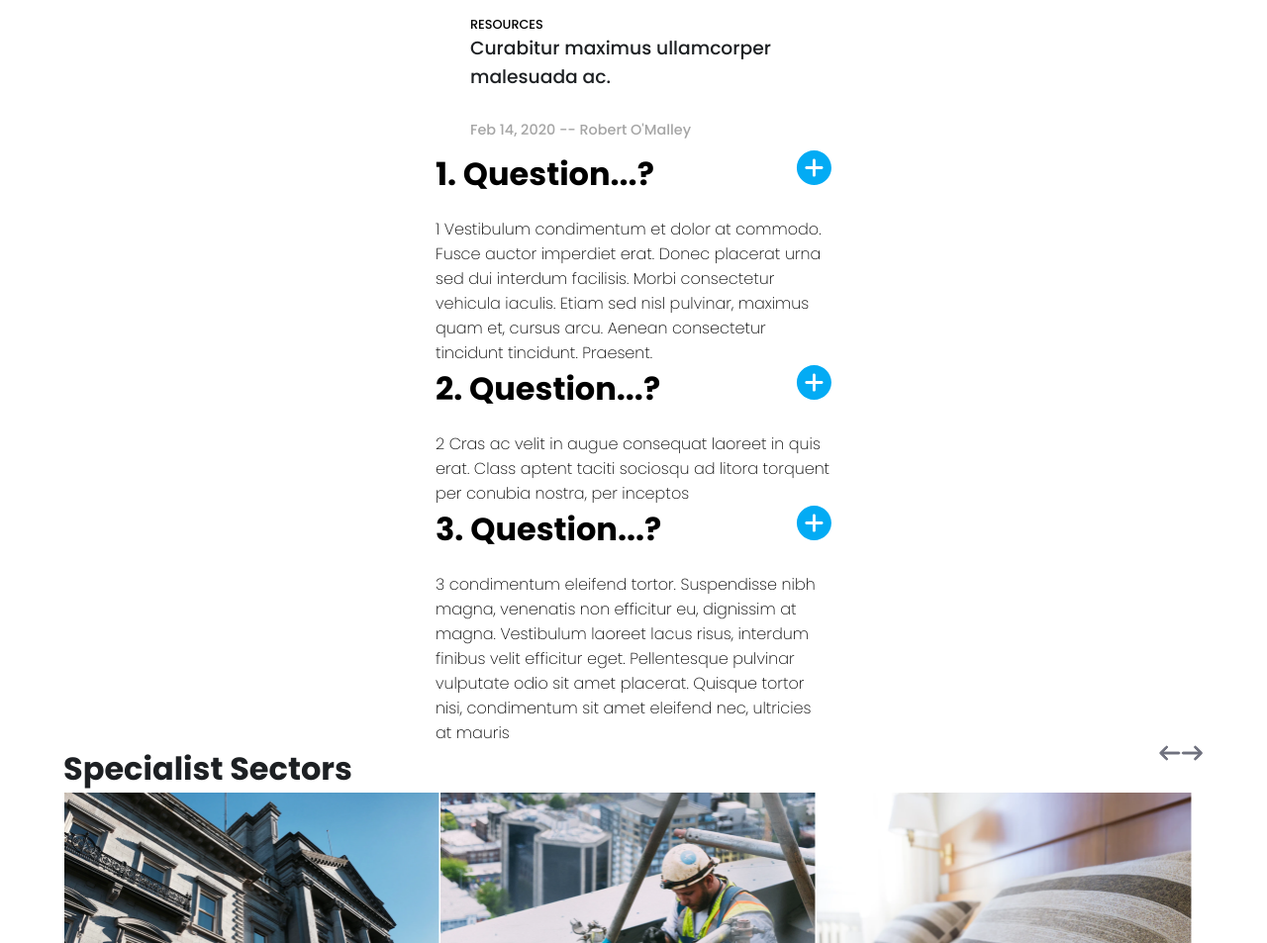
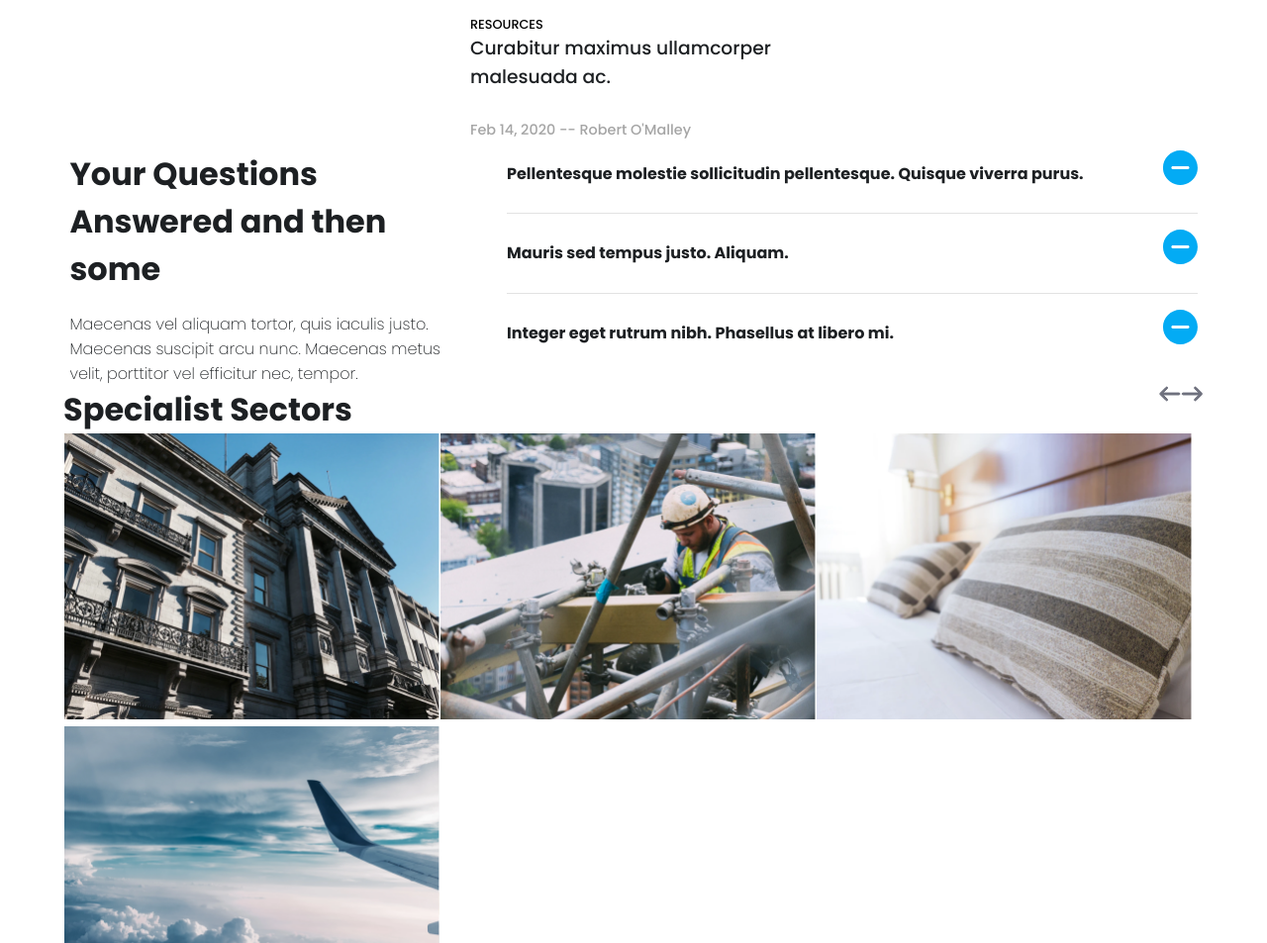
Before and after one commit to starchcode/test_internship, a plain HTML site: page index.html in a window 1280 px wide. Shown: the part 2619-3572 px from the top of the page at 99% size. Drawn offline with nearby package versions, Linux system fonts and the light colour scheme.

Commit message:
faq nearly done and refactored

```diff
--- a/index.html
+++ b/index.html
@@ -151,35 +151,41 @@
     </div>
 
     <!-- FAQ -->
-    <div class="Qs box ">
-        <!-- <faq class="header">
-            <h2>qqqq</h2>
-            <p>dddd</p>
-        </faq> -->
+    <div class="Qs box flex">
+        <div class="faq-header">
+            <header>
+                <h1>Your Questions Answered and then some</h1>
+                <p>Maecenas vel aliquam tortor, quis iaculis justo. Maecenas suscipit arcu nunc. Maecenas metus velit, porttitor vel efficitur nec, tempor.
+                </p>
+            </header>
+        </div>
+        <div class='faq-content'>
             <article>
                 <button><img src="./img/open.svg" alt=""></button>
-            <h1>1. Question...? </h1>
+                <h4>Pellentesque molestie sollicitudin pellentesque. Quisque viverra purus.</h4>
                 <p>1 Vestibulum condimentum et dolor at commodo. Fusce auctor imperdiet erat. Donec placerat urna sed
                     dui interdum facilisis. Morbi consectetur vehicula iaculis. Etiam sed nisl pulvinar, maximus quam
                     et, cursus arcu. Aenean consectetur tincidunt tincidunt. Praesent.</p>
 
             </article>
+            <hr class="faqHr">
+            <article>
+                <button><img src="./img/open.svg" alt=""></button>
+                <h4>Mauris sed tempus justo. Aliquam.</h4>
+                <p>2 Cras ac velit in augue consequat laoreet in quis erat. Class aptent taciti sociosqu ad litora
+                    torquent per conubia nostra, per inceptos</p>
+            </article>
+            <hr class="faqHr">
 
             <article>
                 <button><img src="./img/open.svg" alt=""></button>
-            <h1>2. Question...? </h1>
-            <p>2 Cras ac velit in augue consequat laoreet in quis erat. Class aptent taciti sociosqu ad litora
-                torquent per conubia nostra, per inceptos</p>
-        </article>
-
-        <article>
-            <button><img src="./img/open.svg" alt=""></button>
-            <h1>3. Question...? </h1>
+                <h4>Integer eget rutrum nibh. Phasellus at libero mi.</h4>
                 <p>3 condimentum eleifend tortor. Suspendisse nibh magna, venenatis non efficitur eu, dignissim at
                     magna. Vestibulum laoreet lacus risus, interdum finibus velit efficitur eget. Pellentesque pulvinar
                     vulputate odio sit amet placerat. Quisque tortor nisi, condimentum sit amet eleifend nec, ultricies
                     at mauris</p>
             </article>
+        </div>
 
     </div>
 
--- a/index.js
+++ b/index.js
@@ -94,36 +94,44 @@ blogNav.forEach((nav, i) => {
 // END Blog Posts
 
 // FAQ
-const Qs = document.querySelector(".Qs");
+const Qs = document.querySelector(".faq-content");
 let articleStuff = {};
 
-Qs.addEventListener("click", (e) => {
-  let article = e.target.parentNode;
+const openCloseQs = e => {
+  let article;
+  !e.target ? article = e.parentNode: article = e.target.parentNode;
+  if(e.target &&  e.target.nodeName === 'IMG'){
+    article = e.target.parentNode.parentNode
+  }
+  p = article.childNodes[5];
 
-if(e.target.nodeName === 'IMG') article = e.target.parentNode.parentNode
-
-  if (!article.style.height) article.style.height = article.offsetHeight + "px";
+  if (!p.style.height) p.style.height = p.offsetHeight + "px";
 
   if (!articleStuff[article.childNodes[3].innerHTML]) {
-    articleStuff[article.childNodes[3].innerHTML] = article.offsetHeight;
-  }
+      articleStuff[article.childNodes[3].innerHTML] = p.offsetHeight;
+    }
+
   let button = article.childNodes[1].childNodes[0];
-  // button.childNodes[0].src = '/img/close.svg'
-
   /.\/img\/open.svg$/.test(button.src)
     ? (button.src = '/img/close.svg')
     : (button.src = '/img/open.svg');
 
-  let totalHeight = articleStuff[article.childNodes[3].innerHTML];
-  let pHeight = article.childNodes[5].offsetHeight;
-  let closedHeight = totalHeight - pHeight;
+  let originalHeight = articleStuff[article.childNodes[3].innerHTML];
 
-  if (article.style.height == totalHeight + "px") {
-    article.style.height = closedHeight + "px";
+  if (p.style.height == originalHeight + "px") {
+    p.style.height = 0 + 'px';
   } else {
-    article.style.height = totalHeight + "px";
+    p.style.height = originalHeight + "px";
   }
-});
+
+}
+Qs.addEventListener("click", e => openCloseQs(e));
+
+for(let i=1; i< Qs.childNodes.length; i+=4){
+  openCloseQs(Qs.childNodes[i].childNodes[5])
+  // console.log(Qs.childNodes[i].childNodes[5])
+}
+// Qs.childNodes.forEach(p => { openCloseQs(p.childNodes[5])})
 // FAQ END
 
 // Slider - Last section
--- a/style.css
+++ b/style.css
@@ -100,11 +100,15 @@ div.main-right {
 
 div.main-left,
 .featuresHeader,
-div.features.flex {
+div.features.flex,
+.blog-content,
+.faq-header {
   padding-left: 5.5%;
 }
 div.main-right,
-div.features.flex {
+div.features.flex,
+.blog-content,
+.faq-content {
   padding-right: 5.5%;
 }
 .featuresHeader {
@@ -281,24 +285,47 @@ li.chosenNav {
 }
 
 /* FAQ */
+.Qs.box{
+    align-items: flex-start;
+}
+div.faq-header {
+  flex: 1 40%;
+  padding-right: 5%;
+}
+div.faq-content {
+  flex: 1 60%;
+}
 
-.Qs article {
-  overflow: hidden;
-  transition: all 0.2s ease-out;
+div.faq-content article{
+    overflow: hidden;
+}
+.faq-content p{
+    transition: all 0.2s ease-out;
+}
+.faq-content h4{
+    padding: 0.7rem 0;
+}
+
+.Qs .faq-header header, .Qs .faq-content h4{
+color: #1d2023;
+
 }
 .Qs button {
   background-color: rgba(0, 0, 0, 0);
   margin: 0;
   padding: 0;
   float: right;
-
   /* margin-top: 5%; */
 }
-
-.Qs article {
-  max-width: 400px;
+.faqHr{
+    opacity: 0.5;
+    margin: 1rem 0;
+    font-size: 0;
 }
-
+hr.faqHr::after{
+    content: '';
+    background-color: rgba(0, 0, 0, 0);
+}
 /* image carousel */
 
 .carousel-containerImg {
```
Lines whose indentation alone changed are shown as unchanged.
